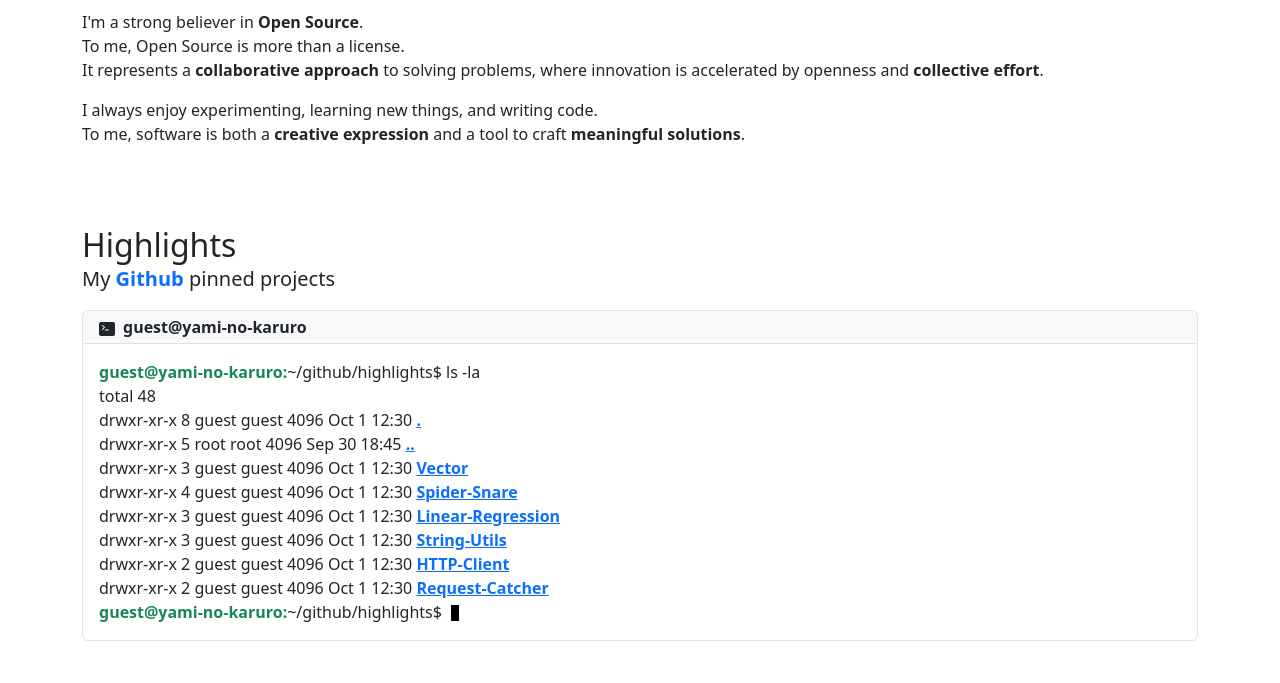
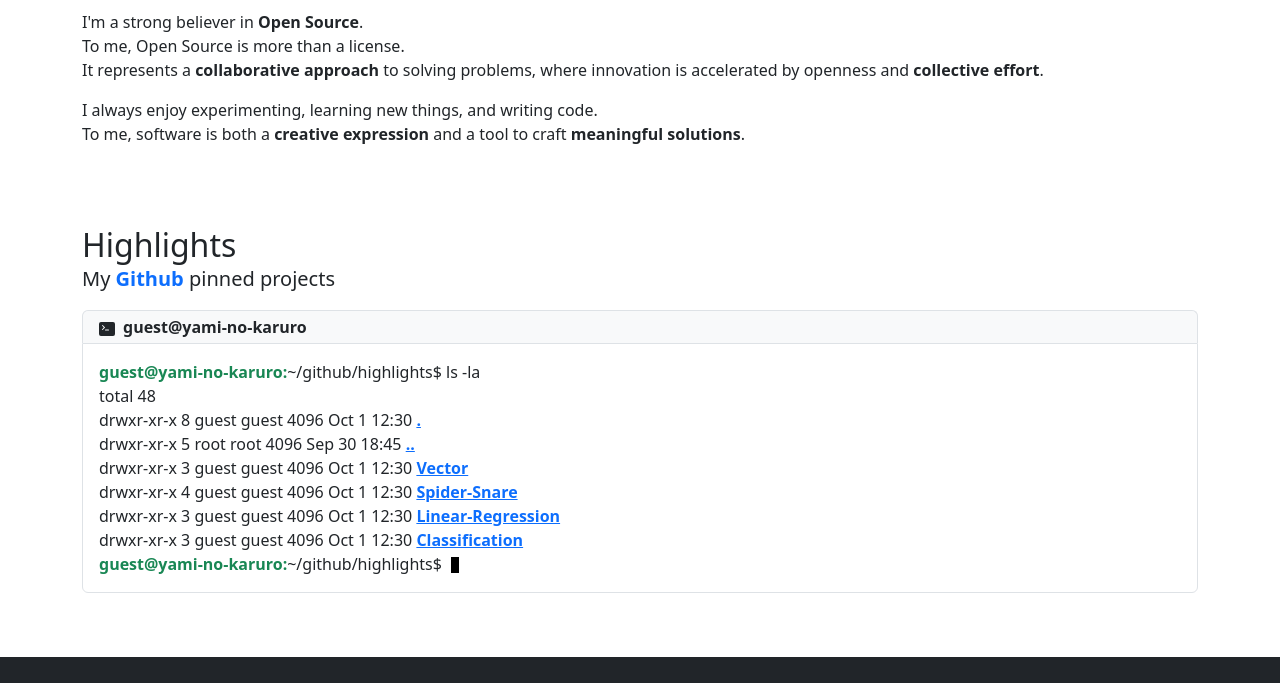
Before and after one commit to Yami-no-karuro/yami-no-karuro.github.io, a plain HTML site: page index.html in a window 1280 px wide. Shown: the part 492-1175 px from the top of the page. Drawn offline with Linux system fonts and the light colour scheme.

Commit message:
Highlights updates

```diff
--- a/index.html
+++ b/index.html
@@ -74,9 +74,7 @@
               drwxr-xr-x 3 guest guest 4096 Oct 1 12:30 <a class="link-primary fw-bold" rel="nofollow noreferrer" href="https://github.com/Yami-no-karuro/Vector" target="_blank"> Vector </a> </br>
               drwxr-xr-x 4 guest guest 4096 Oct 1 12:30 <a class="link-primary fw-bold" rel="nofollow noreferrer" href="https://github.com/Yami-no-karuro/Spider-Snare" target="_blank"> Spider-Snare </a> </br>
               drwxr-xr-x 3 guest guest 4096 Oct 1 12:30 <a class="link-primary fw-bold" rel="nofollow noreferrer" href="https://github.com/Yami-no-karuro/Linear-Regression" target="_blank"> Linear-Regression </a> </br>
-              drwxr-xr-x 3 guest guest 4096 Oct 1 12:30 <a class="link-primary fw-bold" rel="nofollow noreferrer" href="https://github.com/Yami-no-karuro/String-Utils" target="_blank"> String-Utils </a> </br>
-              drwxr-xr-x 2 guest guest 4096 Oct 1 12:30 <a class="link-primary fw-bold" rel="nofollow noreferrer" href="https://github.com/Yami-no-karuro/HTTP-Client" target="_blank"> HTTP-Client </a> </br>
-              drwxr-xr-x 2 guest guest 4096 Oct 1 12:30 <a class="link-primary fw-bold" rel="nofollow noreferrer" href="https://github.com/Yami-no-karuro/Request-Catcher" target="_blank"> Request-Catcher </a> </br>
+              drwxr-xr-x 3 guest guest 4096 Oct 1 12:30 <a class="link-primary fw-bold" rel="nofollow noreferrer" href="https://github.com/Yami-no-karuro/Classification" target="_blank"> Classification </a> </br>
             </div>
           </div>
           <div class="terminal-line">
```
